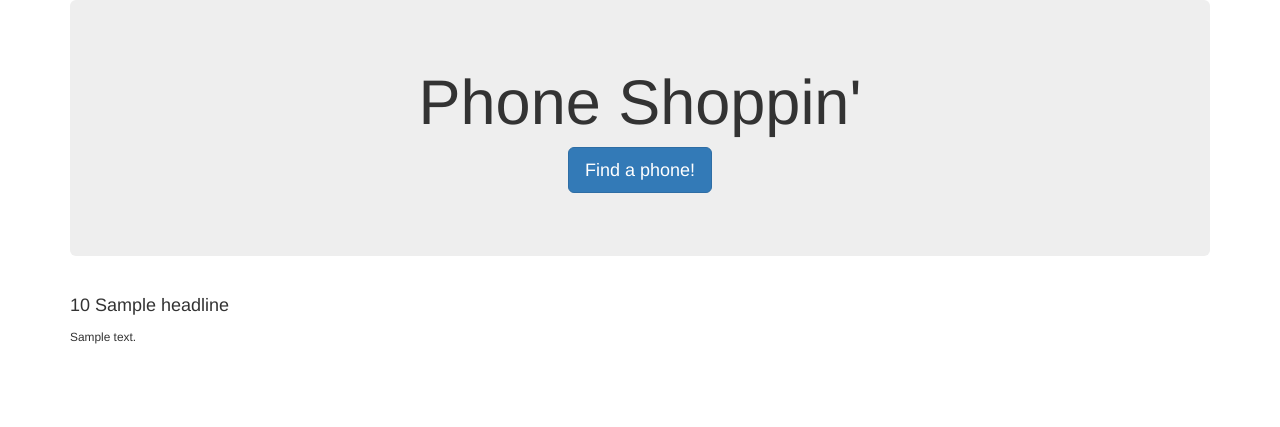
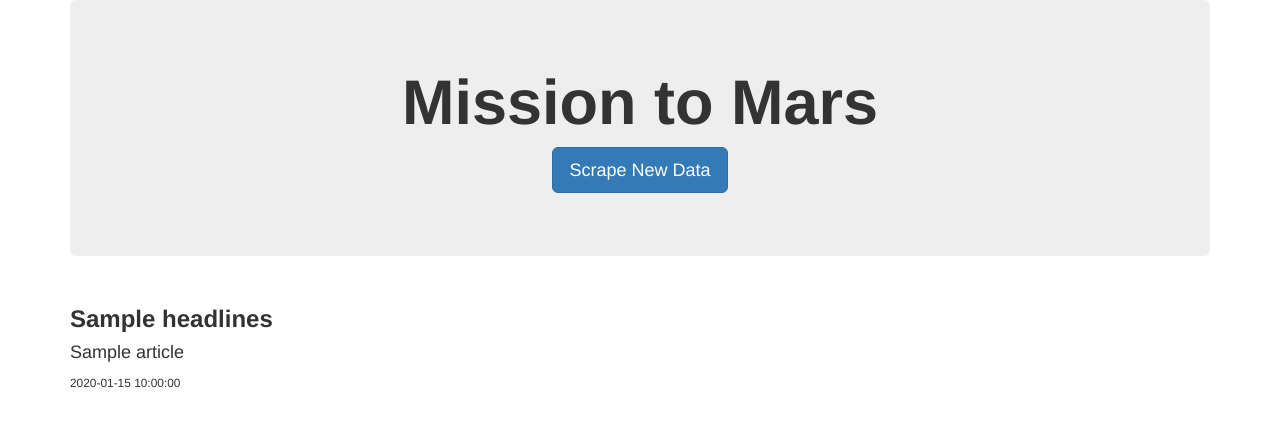
Before and after one commit to JoseH-Git/web-scraping-challenge, a Flask app: page / in a window 1280 px wide. Shown: the top 427 px of the page. Run offline with Flask 2, Linux system fonts and the light colour scheme; a database or web service that is not in the repository returns one stand-in record (values such as "Sample title"); some libraries are stand-ins or nearby versions.

Commit message:
Flask app

```diff
--- a/Missions_to_Mars/app.py
+++ b/Missions_to_Mars/app.py
@@ -13,14 +13,14 @@ mongo = PyMongo(app)
 
 @app.route("/")
 def index():
-    listings = mongo.db.listings.find_one()
-    return render_template("index.html", listings=listings)
+    mars = mongo.db.listings.find_one()
+    return render_template("index.html", mars=mars)
 
 @app.route("/scrape")
 def scraper():
-    mars = mongo.db.mars
+    mars = mongo.db.listings
     mars_data = scrape_mars.scrape()
-    listings.update({}, mars_data, upsert=True)
+    mars.update({}, mars_data, upsert=True)
     return redirect("/", code=302)
 
 if __name__ == "__main__":
--- a/Missions_to_Mars/templates/index.html
+++ b/Missions_to_Mars/templates/index.html
@@ -5,7 +5,7 @@
   <meta charset="UTF-8">
   <meta name="viewport" content="width=device-width, initial-scale=1.0">
   <meta http-equiv="X-UA-Compatible" content="ie=edge">
-  <title>Find a Phone</title>
+  <title>Mars Scraping</title>
   <link rel="stylesheet" href="https://maxcdn.bootstrapcdn.com/bootstrap/3.3.7/css/bootstrap.min.css">
 </head>
 
@@ -13,15 +13,18 @@
   <div class="container">
 
     <div class="jumbotron text-center">
-      <h1>Phone Shoppin'</h1>
-      <p><a class="btn btn-primary btn-lg" href="/scrape" role="button">Find a phone!</a></p>
+      <h1><strong> Mission to Mars</strong></h1>
+      <p><a class="btn btn-primary btn-lg" href="/scrape" role="button">Scrape New Data</a></p>
     </div>
 
-    <!-- Phone Listings -->
+
+    <!-- Mars Listings -->
     <div class="row" id="phone-listings">
       <div class="col-md-12">
-        <h4 class="heading">{{listings.price}} {{listings.headline}}</h4>
-        <small>{{listings.reviews}}</small>
+        <h3 class="heading"><strong>{{mars.headlines}}</strong></h3>
+        <h4 class="heading">{{mars.article}}</h4>
+        <small>{{mars.date}}</small>
+
       </div>
     </div>
 
```
Also changed, not shown: Missions_to_Mars/scrape_mars.py (+7 -9 lines).
